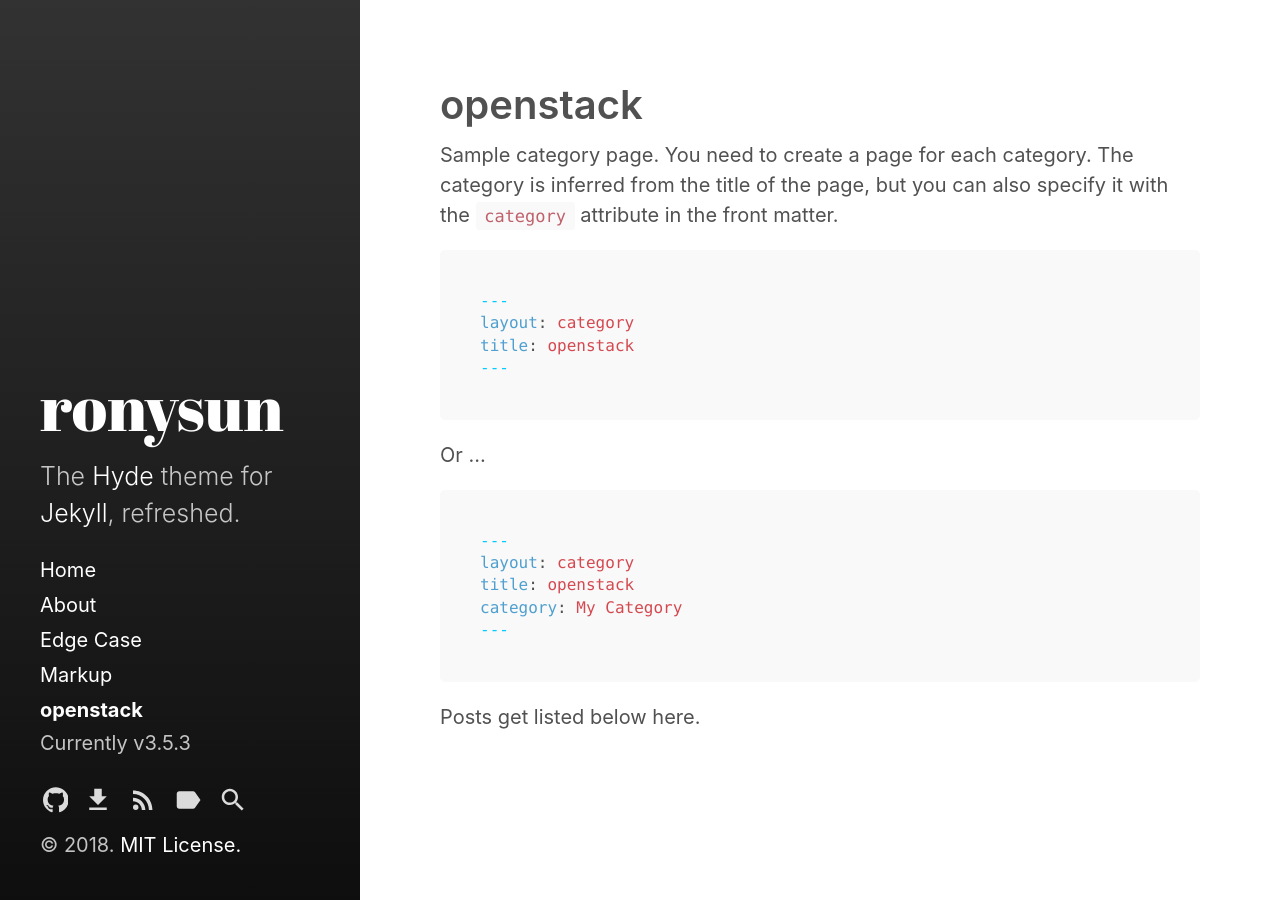
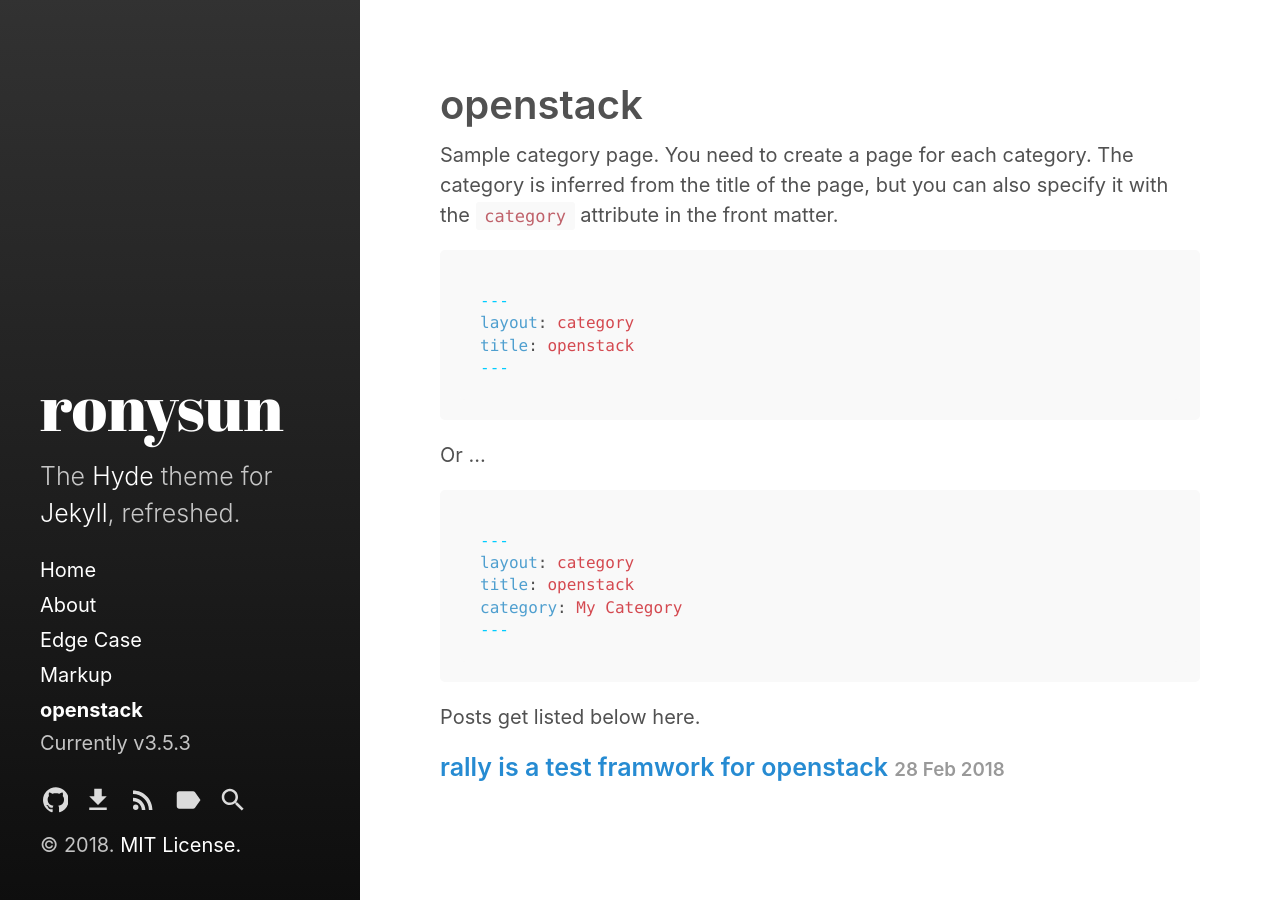
Before and after one commit to ronysun/ronysun.github.io_bak, a Jekyll site: the page built from category/openstack.md, in a window 1280 px wide. Built offline with Jekyll 4.4.1, drawn with Linux system fonts in a browser that asks for light colours.

Commit message:
mv rally to openstack category

```diff
--- a/_posts/2018-02-28-openstack-rally.md
+++ b/_posts/2018-02-28-openstack-rally.md
@@ -2,5 +2,5 @@
 layout: post
 title: "rally is a test framwork for openstack"
 categories:
-  - Edge Case
+  - openstack
 ---
```
